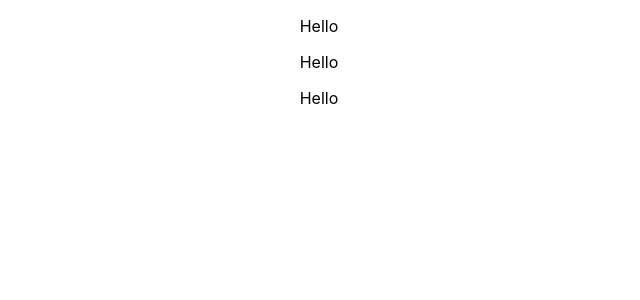
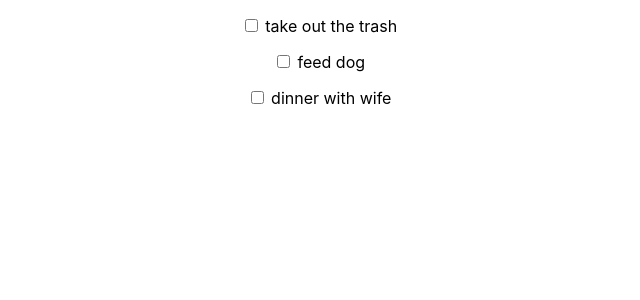
Before and after one commit to reedm26/new-react, a React (Create React App) app: page / in a window 1280 px wide. Shown: the top 300 px of the page, without its empty margins (321-961 px from the left). Built offline with nearby package versions, Linux system fonts and the light colour scheme.

Commit message:
have the strikeout working with toggle

```diff
--- a/package.json
+++ b/package.json
@@ -3,6 +3,7 @@
   "version": "0.1.0",
   "private": true,
   "dependencies": {
+    "@material-ui/core": "^4.11.0",
     "@testing-library/jest-dom": "^4.2.4",
     "@testing-library/react": "^9.5.0",
     "@testing-library/user-event": "^7.2.1",
--- a/src/App.js
+++ b/src/App.js
@@ -22,10 +22,20 @@
       },
     ],
   };
+  markComplete = (id) => {
+    this.setState({
+      tods: this.state.todos.map((todo) => {
+        if (todo.id === id) {
+          todo.completed = !todo.completed;
+        }
+        return todo;
+      }),
+    });
+  };
   render() {
     return (
       <div className="App">
-        <Todos todos={this.state.todos} />
+        <Todos todos={this.state.todos} markComplete={this.markComplete} />
       </div>
     );
   }
--- a/src/Components/TodoItems.js
+++ b/src/Components/TodoItems.js
@@ -1,10 +1,31 @@
 import React, { Component } from "react";
+import propTypes from "prop-types";
+import { makeStyles } from "@material-ui/core/styles";
+import { List, ListItem, ListItemText } from "@material-ui/core";
 
 export class TodoItems extends Component {
+  getStyle = () => {
+    if (this.props.todo.completed)
+      return {
+        background: "#f4f4f4",
+        padding: "10px",
+        borderBottom: "1px #ccc dotted",
+        textDecoration: this.props.todo.completed ? "line-through" : "none",
+      };
+  };
+
   render() {
+    const { id, title } = this.props.todo;
     return (
-      <div>
-        <p> Hello </p>
+      <div style={this.getStyle()}>
+        <p>
+          {" "}
+          <input
+            type="checkbox"
+            onChange={this.props.markComplete.bind(this, id)}
+          />{" "}
+          {title}
+        </p>
       </div>
     );
   }
--- a/src/Components/Todos.js
+++ b/src/Components/Todos.js
@@ -1,9 +1,21 @@
 import React, { Component } from "react";
 import TodoItems from "./TodoItems";
+import propTypes from "prop-types";
 class Todos extends Component {
   render() {
-    return this.props.todos.map((todo) => <TodoItems todo={todo} />);
+    return this.props.todos.map((todo) => (
+      <TodoItems
+        key={todo.id}
+        todo={todo}
+        markComplete={this.props.markComplete}
+      />
+    ));
   }
+  //PropTypes
+  Todos;
+  propTypes = {
+    todos: propTypes.array.isRequired,
+  };
 }
 
 export default Todos;
```
Also changed, not shown: 1 other file (tests, documents, lock files or other folders).
